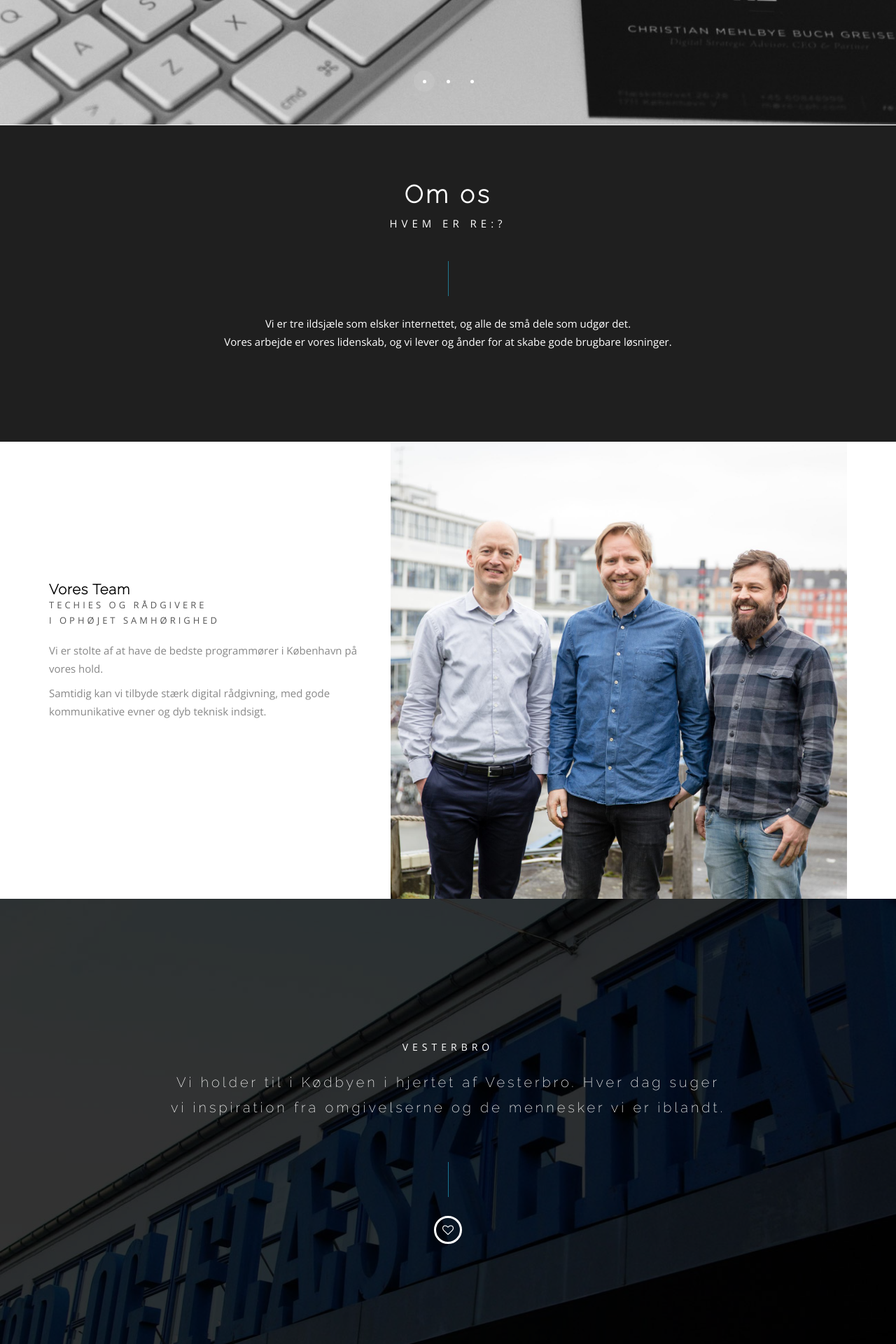
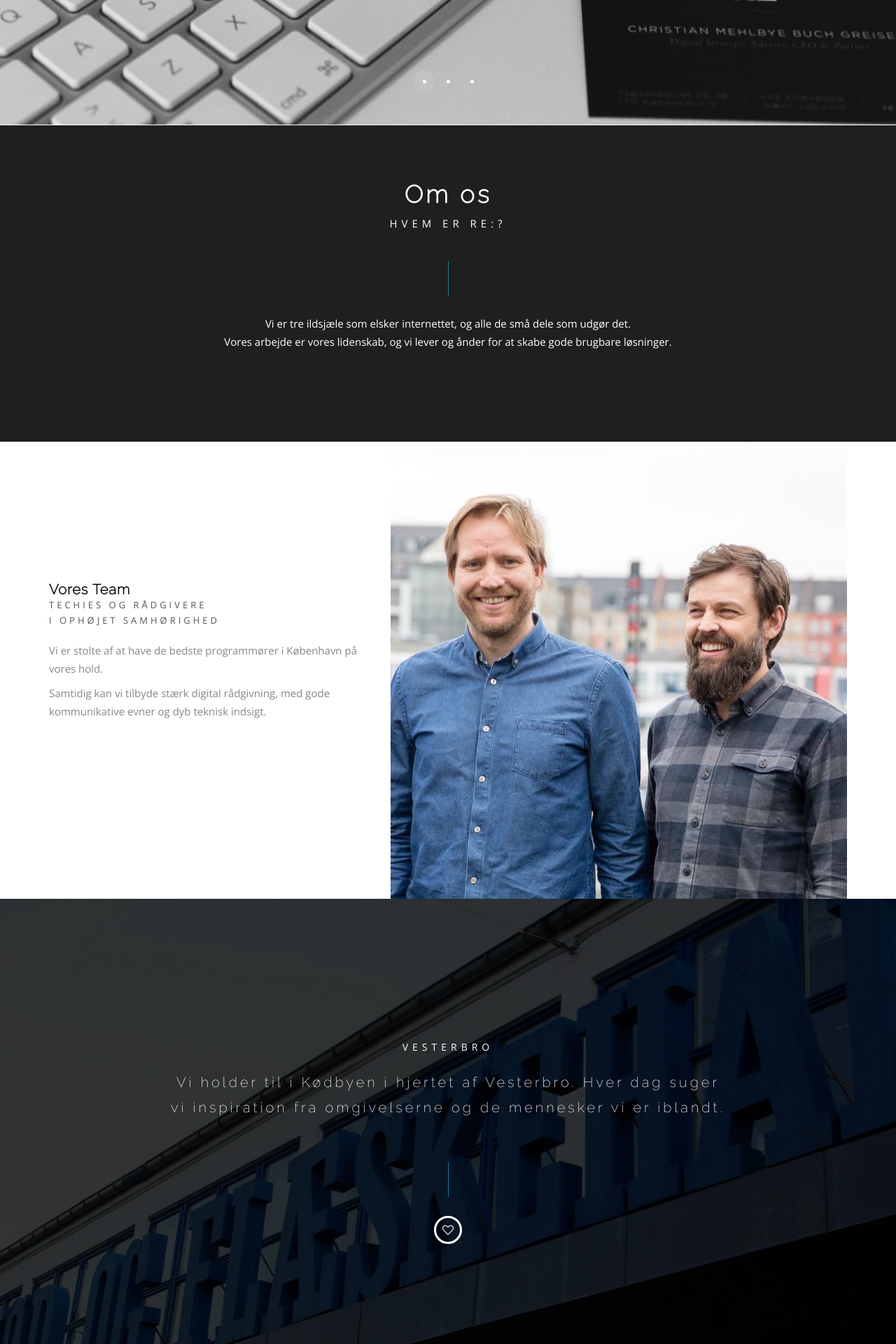
Before and after one commit to re-cph/recph-net, a Jekyll site: the page built from index.html, in a window 1280 px wide. Shown: the part 632-2552 px from the top of the page at 70% size. Built offline with Jekyll 4.4.1, drawn with Linux system fonts in a browser that asks for light colours.

Commit message:
Nyt team billede fordi Jacob er stoppet

```diff
--- a/index.html
+++ b/index.html
@@ -148,7 +148,7 @@ layout: default
           </div><!--/.col-md-4-->
 
           <div class="col-md-7">
-            <img src="images/team/team-2018.jpg" alt="Dre:am team">
+            <img src="images/team/team-2019.jpg" alt="Dre:am team">
           </div><!--/.col-md-7-->
         </div><!--/.team-inner-->
       </div><!--/.team-slider-->
```
Also changed, not shown: images/team/team-2019.jpg (added).
